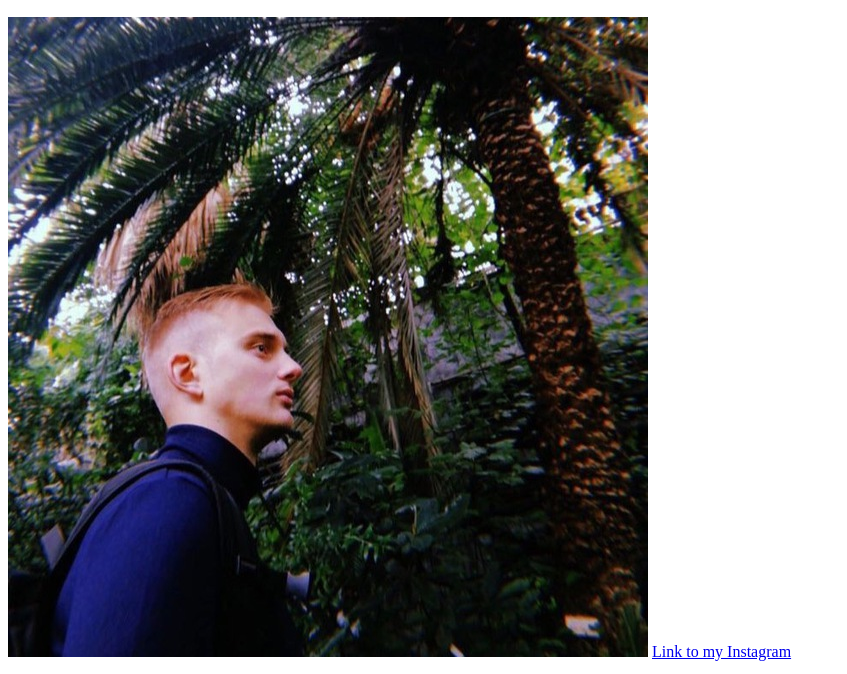
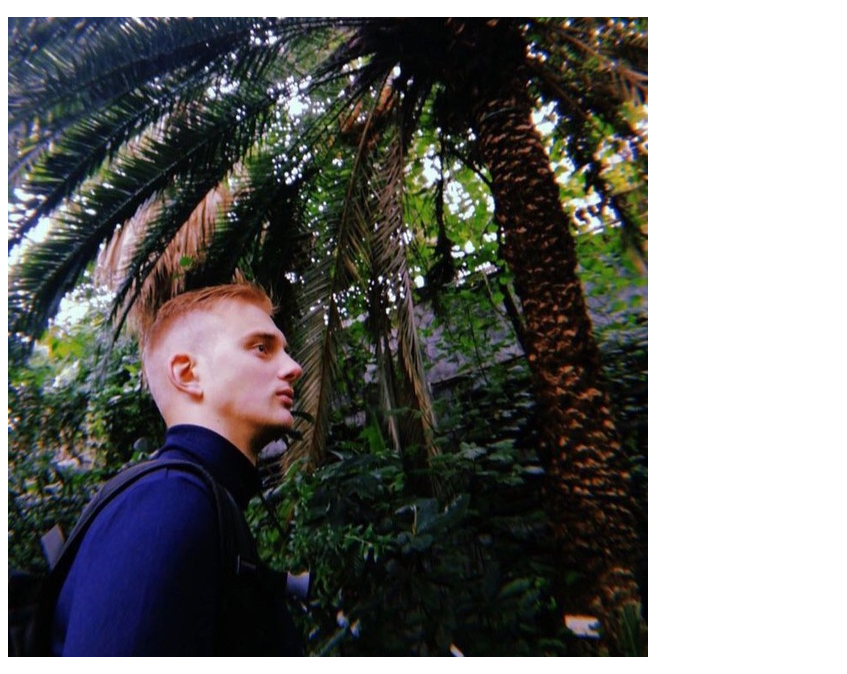
Before and after one commit to Arseniy-Hrechukha/htmlcode, a plain HTML site: page index.html in a window 1280 px wide. Shown: the part 110-784 px from the top of the page, without its empty margins (0-847 px from the left). Drawn offline with Linux system fonts and the light colour scheme.

Commit message:
error correction

```diff
--- a/index.html
+++ b/index.html
@@ -13,7 +13,7 @@
         <h2>Glad to meet everyone, Ukraine will win</h2>
 
         <img src="img/Arsa.jpg" alt="Arsa">
-        <a href="https://www.instagram.com/__ag21/">Link to my Instagram</a>
+
         <div>
         <p>My work experience as an employee</p>
         <ol>
```
